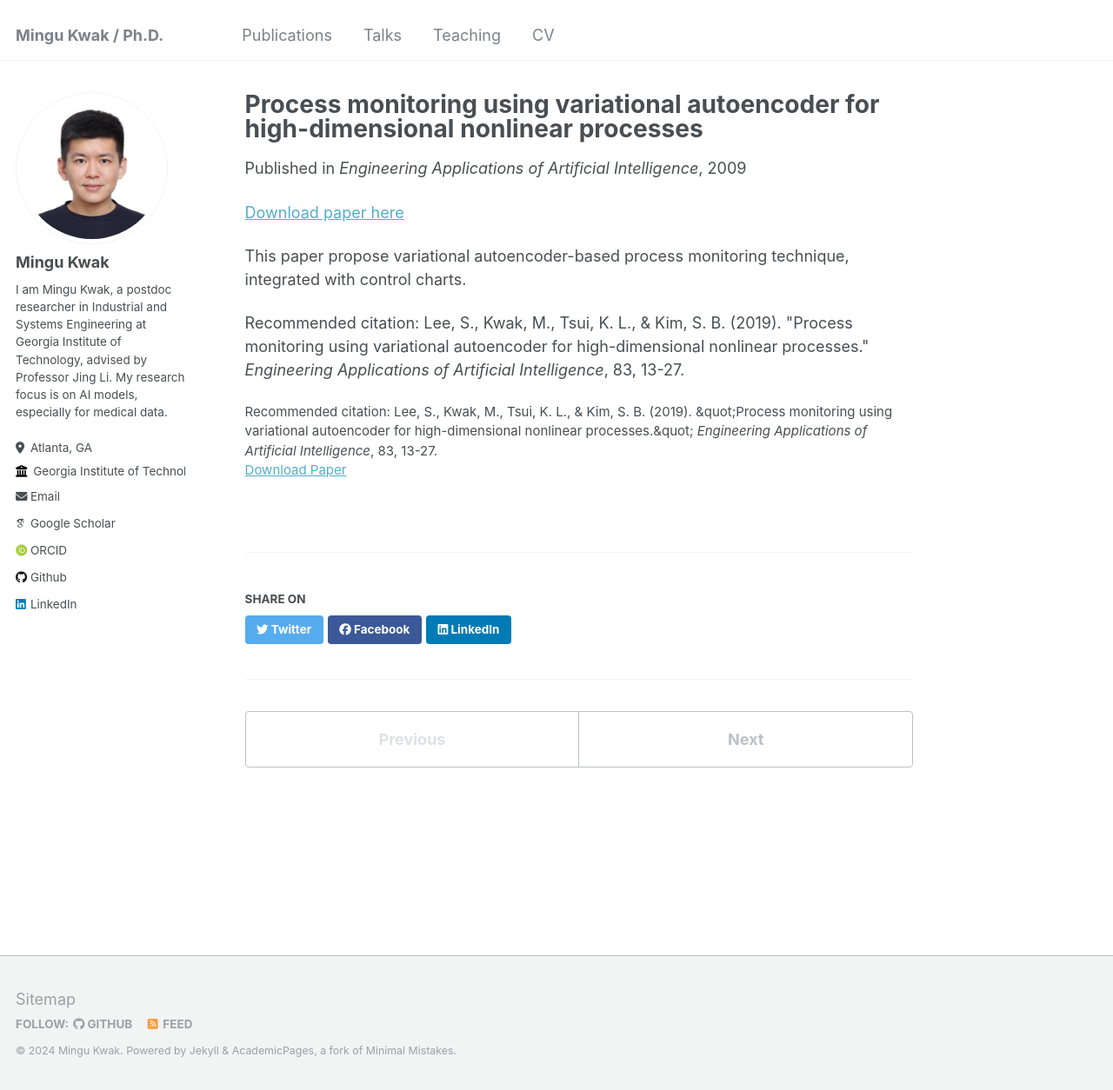
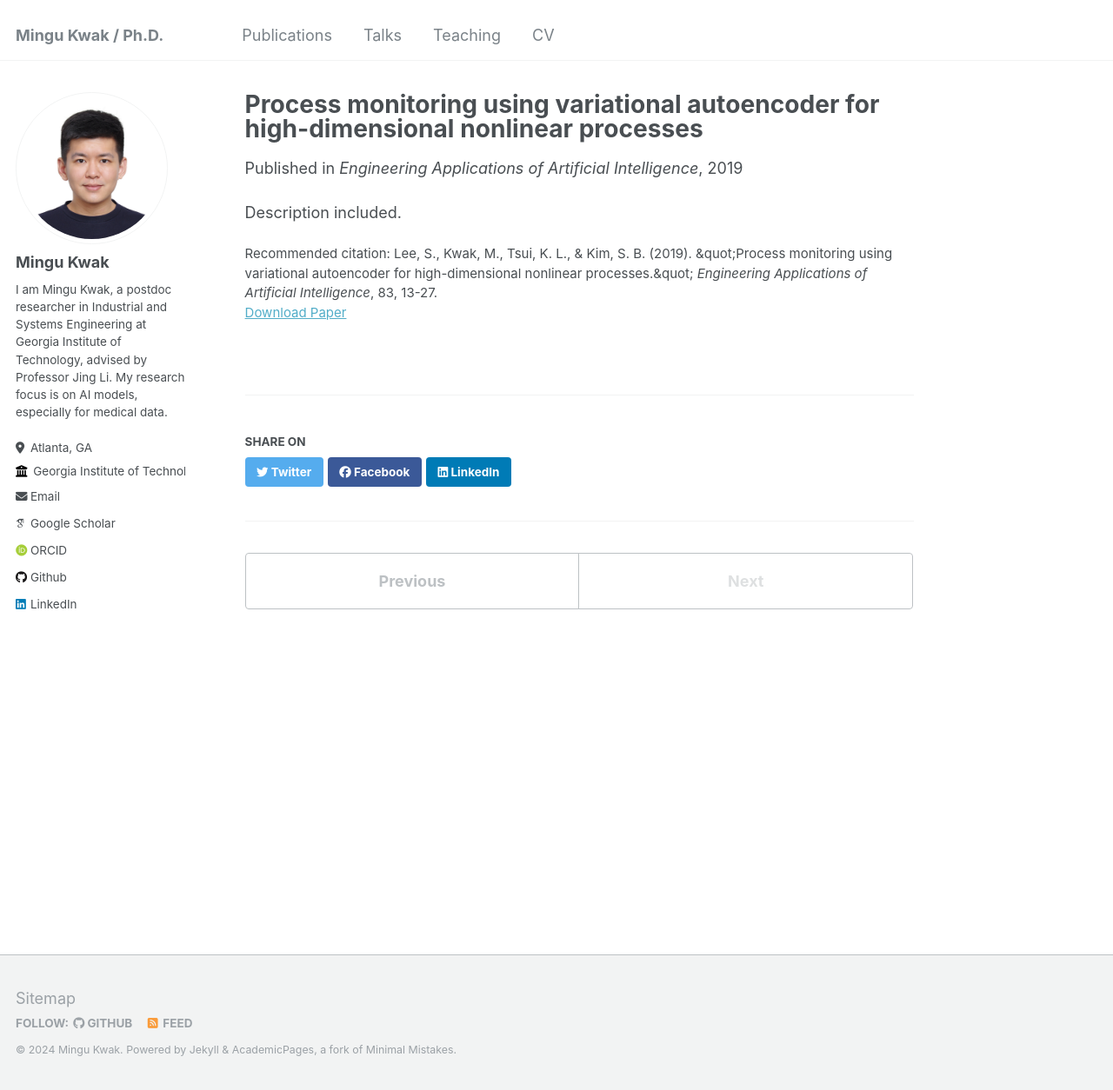
Before and after one commit to min9kwak/min9kwak.github.io, a Jekyll site: the page built from _publications/2019-08-01-process-monitoring-1.md, in a window 1280 px wide and 1254 px high. Shown: the whole window at 87% size. Built offline with Jekyll 4.4.1, drawn with Linux system fonts in a browser that asks for light colours; some web fonts are replaced.

Commit message:
first paper

```diff
--- a/_publications/2009-10-01-process-monitoring-1.md
+++ b/_publications/2019-08-01-process-monitoring-1.md
@@ -1,16 +1,12 @@
 ---
 title: "Process monitoring using variational autoencoder for high-dimensional nonlinear processes"
 collection: publications
-permalink: /publication/2009-10-01-process-monitoring-1
+permalink: /publication/2019-08-01-process-monitoring-1
 excerpt: 'This paper propose variational autoencoder-based process monitoring technique, integrated with control charts.'
-date: 2009-10-01
+date: 2019-08-01
 venue: 'Engineering Applications of Artificial Intelligence'
 paperurl: 'https://www.sciencedirect.com/science/article/abs/pii/S0952197619300983'
 citation: 'Lee, S., Kwak, M., Tsui, K. L., &amp; Kim, S. B. (2019). &amp;quot;Process monitoring using variational autoencoder for high-dimensional nonlinear processes.&amp;quot; <i>Engineering Applications of Artificial Intelligence</i>, 83, 13-27.'
 ---
 
-<a href='https://www.sciencedirect.com/science/article/abs/pii/S0952197619300983'>Download paper here</a>
-
-This paper propose variational autoencoder-based process monitoring technique, integrated with control charts.
-
-Recommended citation: Lee, S., Kwak, M., Tsui, K. L., & Kim, S. B. (2019). &quot;Process monitoring using variational autoencoder for high-dimensional nonlinear processes.&quot; <i>Engineering Applications of Artificial Intelligence</i>, 83, 13-27.
+Description included.
```
